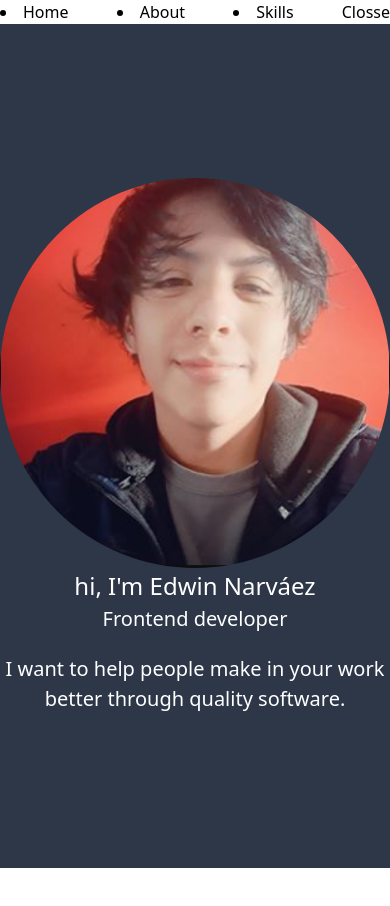
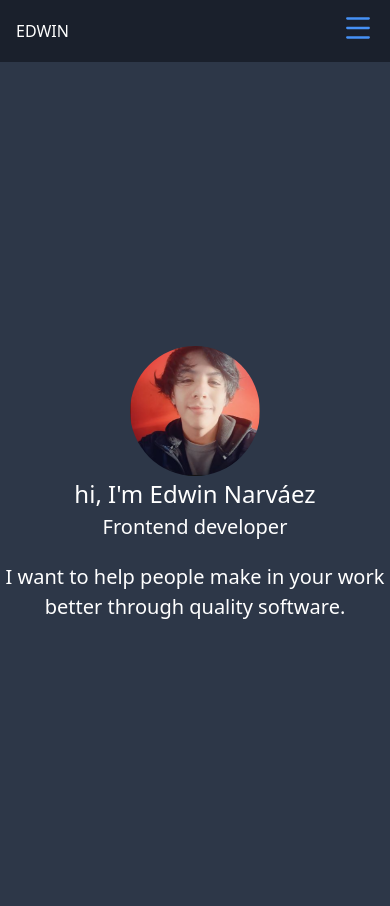
Before and after one commit to edw19/briefcase, a Next.js app: page /briefcase/ in a window 390 px wide. Before the commit the page ends 868 px from the top, so only its background shows below. Built offline with nearby package versions, Linux system fonts and the light colour scheme.

Commit message:
add menu for movile devices

```diff
--- a/components/NavBar.jsx
+++ b/components/NavBar.jsx
@@ -1,18 +1,51 @@
+import React from "react";
 import Link from "next/link";
+import { useRouter } from "next/router";
 
 function NavBar() {
+  const router = useRouter()
+  const [open, setOpen] = React.useState(false);
+
   return (
-    <nav className="flex items-center justify-between md:hidden">
-      <li>
-        <Link href="/">Home</Link>
-      </li>
-      <li >
-        <Link href="/about">About</Link>
-      </li>
-      <li>
-        <Link href="/skills">Skills</Link>
-      </li>
-      <button>Closse</button>
+    <nav className="bg-gray-900 md:hidden ">
+      <div className="flex items-center justify-between px-4 py-3">
+        <div className="uppercase text-white font-medium">
+          <Link href="/">Edwin</Link>
+        </div>
+        <div className="">
+          <button onClick={() => setOpen(!open)}>
+            {open ? (
+              <svg className="svg-icon" viewBox="0 0 20 20">
+                <path
+                  fill="none"
+                  d="M15.898,4.045c-0.271-0.272-0.713-0.272-0.986,0l-4.71,4.711L5.493,4.045c-0.272-0.272-0.714-0.272-0.986,0s-0.272,0.714,0,0.986l4.709,4.711l-4.71,4.711c-0.272,0.271-0.272,0.713,0,0.986c0.136,0.136,0.314,0.203,0.492,0.203c0.179,0,0.357-0.067,0.493-0.203l4.711-4.711l4.71,4.711c0.137,0.136,0.314,0.203,0.494,0.203c0.178,0,0.355-0.067,0.492-0.203c0.273-0.273,0.273-0.715,0-0.986l-4.711-4.711l4.711-4.711C16.172,4.759,16.172,4.317,15.898,4.045z"
+                ></path>
+              </svg>
+            ) : (
+              <svg className="svg-icon" viewBox="0 0 20 20">
+                <path
+                  fill="none"
+                  d="M3.314,4.8h13.372c0.41,0,0.743-0.333,0.743-0.743c0-0.41-0.333-0.743-0.743-0.743H3.314
+								c-0.41,0-0.743,0.333-0.743,0.743C2.571,4.467,2.904,4.8,3.314,4.8z M16.686,15.2H3.314c-0.41,0-0.743,0.333-0.743,0.743
+								s0.333,0.743,0.743,0.743h13.372c0.41,0,0.743-0.333,0.743-0.743S17.096,15.2,16.686,15.2z M16.686,9.257H3.314
+								c-0.41,0-0.743,0.333-0.743,0.743s0.333,0.743,0.743,0.743h13.372c0.41,0,0.743-0.333,0.743-0.743S17.096,9.257,16.686,9.257z"
+                ></path>
+              </svg>
+            )}
+          </button>
+        </div>
+      </div>
+      <div className={open ? "block" : "hidden"}>
+        <div style={{cursor: 'pointer'}} className="block px-4 text-white py-3 hover:bg-purple-700" onClick={() => router.push('/')}>
+          <Link href="/">Home</Link>
+        </div>
+        <div style={{cursor: 'pointer'}} className="block px-4 text-white py-3 hover:bg-purple-700" onClick={() => router.push('/about')}>
+          <Link href="/about">About</Link>
+        </div>
+        <div style={{cursor: 'pointer'}} className="block px-4 text-white py-3 hover:bg-purple-700" onClick={() => router.push('/skills')}>
+          <Link href="/skills">Skills</Link>
+        </div>
+      </div>
     </nav>
   );
 }
--- a/pages/_app.js
+++ b/pages/_app.js
@@ -1,12 +1,10 @@
 import '../styles/tailwind.css'
+import '../styles/main.css'
 
-const prefix =
-  process.env.URL_DEPLOY || "";
+const prefix = "/briefcase"
 
 function MyApp({ Component, pageProps }) {
-  return <Component {...pageProps} >
-    <link rel="shortcut icon" href={prefix + '/favicon.ico'} />
-  </Component>
+  return <Component {...pageProps} />
 }
 
 export default MyApp
--- a/pages/about.jsx
+++ b/pages/about.jsx
@@ -1,7 +1,7 @@
 import Layout from "../components/Layout";
 import Head from "next/head";
 
-const prefix =  '/briefcase'
+const prefix = "/briefcase";
 
 export default function about() {
   return (
@@ -11,8 +11,8 @@ export default function about() {
       </Head>
       <div className="flex min-h-screen">
         <div className="m-auto text-white">
-          <div className="grid grid-cols-3 mb-5">
-            <div className="col-start-2 flex flex-row">
+          <div className="grid grid-cols-1 md:grid-cols-4 mb-5">
+            <div className=" mx-5 md:col-start-2  md:col-span-2 flex flex-row">
               <img
                 src={prefix + "/assets/edwin.png"}
                 alt="Edwin Patricio Narváez"
@@ -23,8 +23,8 @@ export default function about() {
               <h1 className="text-2xl ml-5">Hi! I'm Edwin 👋</h1>
             </div>
           </div>
-          <div className="grid grid-cols-3">
-            <div className="col-start-2 text-xl">
+          <div className="grid grid-cols-1 md:grid-cols-4 ">
+            <div className="md:col-start-2 md:col-span-2 mx-5 text-xl">
               Nowadays i'm studing Computer engineering. I was born in 1994 (you
               can do the math). Affter graduating high School and ramble for two
               years I find in the developing my passion, the code{" "}
--- a/pages/index.jsx
+++ b/pages/index.jsx
@@ -8,10 +8,10 @@ function index() {
       <div className="flex min-h-screen">
         <div className="m-auto">
           <div className="container">
-            <div className="container grid grid-cols-1 sm:grid-cols-3 md:grid-cols-3 lg:grid-cols-3 items-center">
+            <div className="container grid grid-cols-3 items-center">
               <img
                 src={prefix + "/assets/edwin.png"}
-                className="rounded-full sm:col-start-2 md:col-start-2 lg:col-start-2  object-center"
+                className="rounded-full col-start-2 object-center"
               />
             </div>
             <h1 className="text-white animated-pulse text-2xl sm:text-2xl md:text-4xl lg:text-6xl xl:text-6xl text-center">
--- a/pages/skills.jsx
+++ b/pages/skills.jsx
@@ -85,9 +85,9 @@ function Skills() {
         <title>Edwin Narváez - Skills</title>
       </Head>
       <div className="flex min-h-screen">
-        <div className="grid grid-cols-4 m-auto w-full">
+        <div className="grid grid-cols-1 sm:grid-cols-1 md:grid-cols-2 lg:grid-cols-4 m-auto w-full">
           {skills.map((skill) => (
-            <div key={skill.id} className="p-5 text-center">
+            <div key={skill.id} className="p-5 text-center hover:bg-gray-900">
               <a href={skill.uri} target="_blank">
                 <div className="container grid grid-cols-3 mb-5">
                   <img
--- /dev/null
+++ b/styles/main.css
@@ -0,0 +1,15 @@
+.svg-icon {
+  width: 2em;
+  height: 2em;
+}
+
+.svg-icon path,
+.svg-icon polygon,
+.svg-icon rect {
+  fill: #4691f6;
+}
+
+.svg-icon circle {
+  stroke: #4691f6;
+  stroke-width: 1;
+}
```
